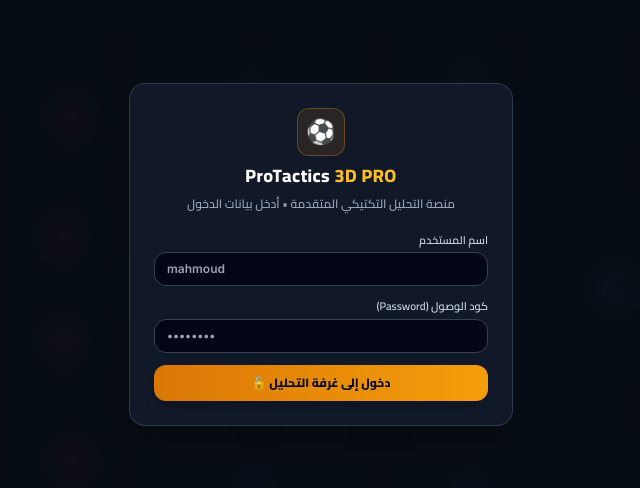
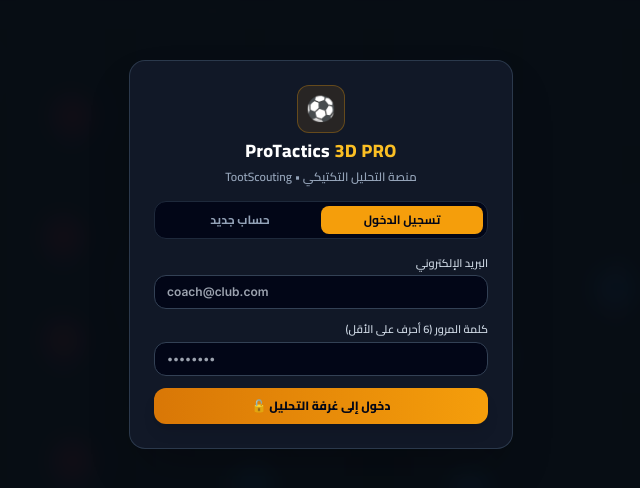
Before and after one commit to toot26201-hash/tactical-board, a plain HTML site: page index.html in a window 1280 px wide. Shown: the part 146-634 px from the top of the page, without its empty margins (319-959 px from the left). Drawn offline with nearby package versions, Linux system fonts and the light colour scheme.

Commit message:
Update index.html

```diff
--- a/index.html
+++ b/index.html
@@ -3,8 +3,9 @@
 <head>
 <meta charset="UTF-8">
 <meta name="viewport" content="width=device-width, initial-scale=1.0">
-<title>ProTactics Studio 3D PRO</title>
+<title>ProTactics Studio 3D PRO - TootScouting</title>
 <script src="https://cdn.tailwindcss.com"></script>
+<script src="https://cdn.jsdelivr.net/npm/@supabase/supabase-js@2"></script>
 <link href="https://fonts.googleapis.com/css2?family=Cairo:wght@600;700;800&family=Inter:wght@600;700&display=swap" rel="stylesheet">
 <link rel="stylesheet" href="https://cdnjs.cloudflare.com/ajax/libs/font-awesome/6.4.0/css/all.min.css">
 <style>
@@ -22,28 +23,37 @@
 </head>
 <body class="w-full h-screen flex flex-col bg-[#0b0f19] overflow-hidden">
 
-<!-- شاشة تسجيل الدخول المحمية -->
+<!-- شاشة تسجيل الدخول وإنشاء الحساب (Supabase Auth) -->
 <div id="auth-overlay" class="fixed inset-0 z-[100] bg-[#070b14]/95 backdrop-blur-md flex items-center justify-center p-4">
-  <div class="bg-[#111827] border border-slate-700/80 rounded-2xl w-full max-w-sm p-6 shadow-2xl text-center space-y-5">
-    <div class="space-y-1.5">
+  <div class="bg-[#111827] border border-slate-700/80 rounded-2xl w-full max-w-sm p-6 shadow-2xl text-center space-y-4">
+    <div class="space-y-1">
       <div class="w-12 h-12 mx-auto rounded-xl bg-amber-500/10 border border-amber-500/30 flex items-center justify-center text-2xl">⚽</div>
       <h2 class="text-lg font-extrabold text-white tracking-wide">ProTactics <span class="text-amber-400">3D PRO</span></h2>
-      <p class="text-xs text-slate-400">منصة التحليل التكتيكي المتقدمة • أدخل بيانات الدخول</p>
+      <p class="text-xs text-slate-400">منصة التحليل التكتيكي • TootScouting</p>
     </div>
 
-    <form onsubmit="handleLogin(event)" class="space-y-3 text-right">
-      <div>
-        <label class="block text-[11px] font-semibold text-slate-300 mb-1">اسم المستخدم</label>
-        <input type="text" id="login-user" required placeholder="mahmoud" class="w-full bg-slate-950 border border-slate-700 focus:border-amber-400 rounded-xl px-3 py-2 text-xs text-white outline-none font-en text-left" dir="ltr">
+    <div class="grid grid-cols-2 bg-slate-950 p-1 rounded-xl border border-slate-800 text-xs font-bold">
+      <button type="button" id="tab-login" onclick="switchAuthMode('login')" class="bg-amber-500 text-slate-950 py-1.5 rounded-lg transition">تسجيل الدخول</button>
+      <button type="button" id="tab-signup" onclick="switchAuthMode('signup')" class="text-slate-400 hover:text-white py-1.5 rounded-lg transition">حساب جديد</button>
+    </div>
+
+    <form onsubmit="handleSupabaseAuth(event)" class="space-y-3 text-right">
+      <div id="name-field" class="hidden">
+        <label class="block text-[11px] font-semibold text-slate-300 mb-1">الاسم الكامل / النادي</label>
+        <input type="text" id="auth-name" placeholder="مثال: كابتن محمود" class="w-full bg-slate-950 border border-slate-700 focus:border-amber-400 rounded-xl px-3 py-2 text-xs text-white outline-none">
       </div>
       <div>
-        <label class="block text-[11px] font-semibold text-slate-300 mb-1">كود الوصول (Password)</label>
-        <input type="password" id="login-pass" required placeholder="••••••••" class="w-full bg-slate-950 border border-slate-700 focus:border-amber-400 rounded-xl px-3 py-2 text-xs text-white outline-none font-en text-left" dir="ltr">
+        <label class="block text-[11px] font-semibold text-slate-300 mb-1">البريد الإلكتروني</label>
+        <input type="email" id="auth-email" required placeholder="coach@club.com" class="w-full bg-slate-950 border border-slate-700 focus:border-amber-400 rounded-xl px-3 py-2 text-xs text-white outline-none font-en text-left" dir="ltr">
       </div>
-      <div id="login-error" class="hidden text-[11px] text-rose-400 bg-rose-950/50 border border-rose-800/60 rounded-lg px-2.5 py-1.5 text-center">
-        بيانات الدخول غير صحيحة، يرجى المحاولة مرة أخرى.
+      <div>
+        <label class="block text-[11px] font-semibold text-slate-300 mb-1">كلمة المرور (6 أحرف على الأقل)</label>
+        <input type="password" id="auth-pass" required minlength="6" placeholder="••••••••" class="w-full bg-slate-950 border border-slate-700 focus:border-amber-400 rounded-xl px-3 py-2 text-xs text-white outline-none font-en text-left" dir="ltr">
       </div>
-      <button type="submit" class="w-full bg-gradient-to-l from-amber-500 to-amber-600 hover:from-amber-400 hover:to-amber-500 text-slate-950 font-extrabold text-xs py-2.5 rounded-xl shadow-lg transition">
+
+      <div id="auth-msg" class="hidden text-[11px] rounded-lg px-2.5 py-1.5 text-center"></div>
+
+      <button type="submit" id="auth-submit-btn" class="w-full bg-gradient-to-l from-amber-500 to-amber-600 hover:from-amber-400 hover:to-amber-500 text-slate-950 font-extrabold text-xs py-2.5 rounded-xl shadow-lg transition">
         دخول إلى غرفة التحليل 🔓
       </button>
     </form>
@@ -90,6 +100,7 @@
   </div>
 
   <div class="flex items-center gap-1">
+    <span id="user-badge" class="hidden text-[10px] text-amber-300 bg-slate-800 border border-slate-700 px-2 py-1 rounded-lg font-semibold"></span>
     <button onclick="exportJSON()" title="حفظ" class="bg-slate-800 text-sky-300 border border-slate-700 text-[11px] px-2 py-1 rounded-lg"><i class="fa-solid fa-floppy-disk"></i></button>
     <label title="فتح" class="bg-slate-800 text-purple-300 border border-slate-700 text-[11px] px-2 py-1 rounded-lg cursor-pointer"><i class="fa-solid fa-folder-open"></i><input type="file" accept=".json" onchange="importJSON(event)" class="hidden"></label>
     <button onclick="undoAction()" title="تراجع" class="bg-slate-800 text-slate-200 border border-slate-700 text-[11px] px-2 py-1 rounded-lg"><i class="fa-solid fa-rotate-left"></i></button>
@@ -290,37 +301,89 @@
 </div>
 
 <script>
-// --- نظام تسجيل الدخول ---
-const ALLOWED_ACCOUNTS = [
-  { user: "mahmoud", pass: "toot2026" },
-  { user: "admin", pass: "eps2026" },
-  { user: "student", pass: "tactics101" }
-];
+// --- إعدادات الاتصال بـ Supabase ---
+const SUPABASE_URL = "https://tpldhmjbbhpzzlctrwcs.supabase.co";
+const SUPABASE_ANON_KEY = "sb_publishable_Chs3SrP6SCxQDWPrEG7k_g_AN8NgdTq";
+const sbClient = supabase.createClient(SUPABASE_URL, SUPABASE_ANON_KEY);
 
-function checkAuthSession() {
-  if (sessionStorage.getItem("protactics_auth") === "true") {
-    document.getElementById("auth-overlay")?.classList.add("hidden");
+let authMode = "login";
+
+function switchAuthMode(mode) {
+  authMode = mode;
+  const isSignup = mode === "signup";
+  document.getElementById("name-field").classList.toggle("hidden", !isSignup);
+  document.getElementById("tab-login").className = !isSignup ? "bg-amber-500 text-slate-950 py-1.5 rounded-lg transition" : "text-slate-400 hover:text-white py-1.5 rounded-lg transition";
+  document.getElementById("tab-signup").className = isSignup ? "bg-amber-500 text-slate-950 py-1.5 rounded-lg transition" : "text-slate-400 hover:text-white py-1.5 rounded-lg transition";
+  document.getElementById("auth-submit-btn").textContent = isSignup ? "إنشاء حساب والدخول 🚀" : "دخول إلى غرفة التحليل 🔓";
+  document.getElementById("auth-msg").classList.add("hidden");
+}
+
+function showUserOnBoard(user) {
+  document.getElementById("auth-overlay")?.classList.add("hidden");
+  const badge = document.getElementById("user-badge");
+  if (badge && user) {
+    const displayName = user.user_metadata?.full_name || user.email?.split("@")[0] || "محلل";
+    badge.textContent = "👤 " + displayName;
+    badge.classList.remove("hidden");
+  }
+  setTimeout(resizeCanvas, 50);
+}
+
+async function handleSupabaseAuth(e) {
+  e.preventDefault();
+  const email = document.getElementById("auth-email").value.trim();
+  const password = document.getElementById("auth-pass").value.trim();
+  const fullName = document.getElementById("auth-name").value.trim();
+  const btn = document.getElementById("auth-submit-btn");
+  const msgBox = document.getElementById("auth-msg");
+
+  btn.disabled = true;
+  btn.textContent = "جاري التحقق...";
+  msgBox.classList.add("hidden");
+
+  try {
+    let res;
+    if (authMode === "signup") {
+      res = await sbClient.auth.signUp({
+        email,
+        password,
+        options: { data: { full_name: fullName } }
+      });
+    } else {
+      res = await sbClient.auth.signInWithPassword({ email, password });
+    }
+
+    if (res.error) throw res.error;
+
+    if (res.data?.session) {
+      showUserOnBoard(res.data.user);
+      showToast("تم تسجيل الدخول بنجاح!");
+    } else {
+      msgBox.textContent = "تم إنشاء الحساب! يرجى مراجعة بريدك الإلكتروني لتأكيد التسجيل أو تسجيل الدخول.";
+      msgBox.className = "text-[11px] text-emerald-300 bg-emerald-950/60 border border-emerald-700 rounded-lg px-2.5 py-1.5 text-center";
+    }
+  } catch (err) {
+    let errText = err.message;
+    if (errText.includes("Invalid login credentials")) errText = "البريد الإلكتروني أو كلمة المرور غير صحيحة";
+    if (errText.includes("User already registered")) errText = "هذا البريد مسجل بالفعل، انتقل لتبويب تسجيل الدخول";
+    msgBox.textContent = errText;
+    msgBox.className = "text-[11px] text-rose-400 bg-rose-950/60 border border-rose-800 rounded-lg px-2.5 py-1.5 text-center";
+  } finally {
+    btn.disabled = false;
+    btn.textContent = authMode === "signup" ? "إنشاء حساب والدخول 🚀" : "دخول إلى غرفة التحليل 🔓";
   }
 }
 
-function handleLogin(e) {
-  e.preventDefault();
-  const u = document.getElementById("login-user").value.trim().toLowerCase();
-  const p = document.getElementById("login-pass").value.trim();
-  const valid = ALLOWED_ACCOUNTS.some(acc => acc.user.toLowerCase() === u && acc.pass === p);
-  if (valid) {
-    sessionStorage.setItem("protactics_auth", "true");
-    document.getElementById("auth-overlay").classList.add("hidden");
-    document.getElementById("login-error").classList.add("hidden");
-    showToast("مرحباً بك في غرفة التحليل التكتيكي!");
-    setTimeout(resizeCanvas, 50);
-  } else {
-    document.getElementById("login-error").classList.remove("hidden");
+async function checkAuthSession() {
+  const { data } = await sbClient.auth.getSession();
+  if (data?.session) {
+    showUserOnBoard(data.session.user);
   }
 }
 
-function logoutSession() {
-  sessionStorage.removeItem("protactics_auth");
+async function logoutSession() {
+  await sbClient.auth.signOut();
+  document.getElementById("user-badge")?.classList.add("hidden");
   document.getElementById("auth-overlay").classList.remove("hidden");
 }
 checkAuthSession();
```
